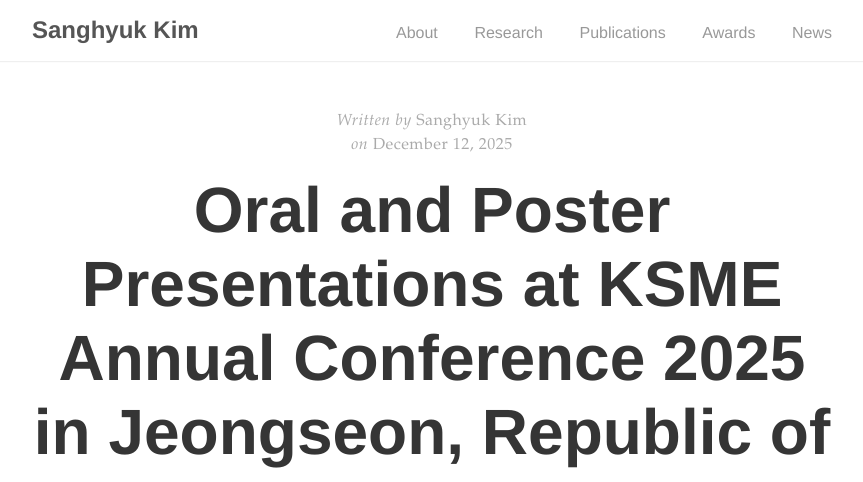
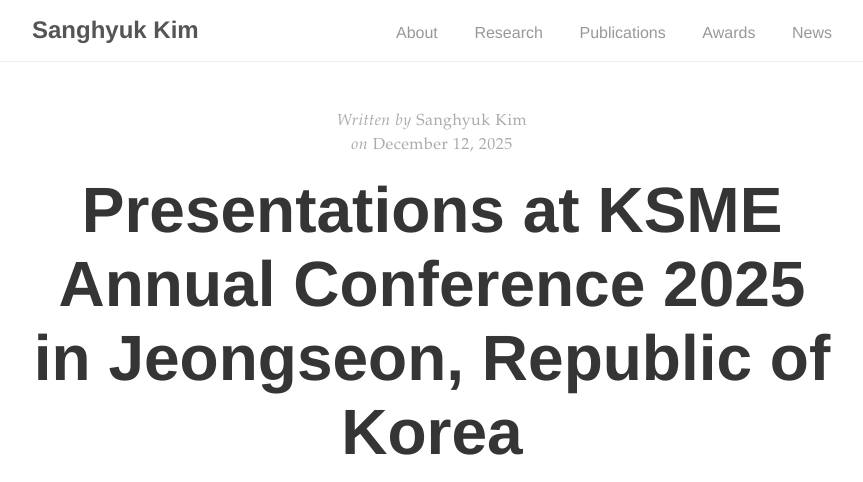
Before and after one commit to kim-sanghyuk/kim-sanghyuk.github.io, a Jekyll site: the page built from _posts/2025-12-12-Presentation_2025_KSME.md, in a window 1280 px wide. Shown: the top 482 px of the page, without its empty margins (208-1071 px from the left). Built offline with Jekyll 4.4.1, drawn with Linux system fonts in a browser that asks for light colours; some of the changed text lies outside the part shown.

Commit message:
Update 2025-12-12-Presentation_2025_KSME.md

```diff
--- a/_posts/2025-12-12-Presentation_2025_KSME.md
+++ b/_posts/2025-12-12-Presentation_2025_KSME.md
@@ -1,13 +1,13 @@
 ---
 layout: post
-title: "Oral and Poster Presentations at KSME Annual Conference 2025 in Jeongseon, Republic of Korea"
+title: "Presentations at KSME Annual Conference 2025 in Jeongseon, Republic of Korea"
 author: "Sanghyuk Kim"
 date: 2025-12-12
 ---
 
 ![OralPosterPresentation_2025_KSME](/images/20251212_KSME2.jpg){: width="100%" height="100%"}
 
-On December 12, 2025, I delivered both an oral presentation and a poster presentation at the Korean Society of Mechanical Engineers (KSME) Annual Conference 2025, held in Jeongseon, Gangwon Province, Republic of Korea.
+On December 12, 2025, I delivered both an oral presentation and a poster presentation at the Korean Society of Mechanical Engineers (KSME) Annual Conference 2025, held in Jeongseon, Republic of Korea.
 
 The oral presentation was titled _“Generative AI-Driven Mixture-of-Experts Framework using Implicit Neural Representations for Additive Manufacturing.”_ This presentation introduced a mixture-of-experts framework that leverages implicit neural representations to address conflicting design requirements in additive manufacturing.
 
```
